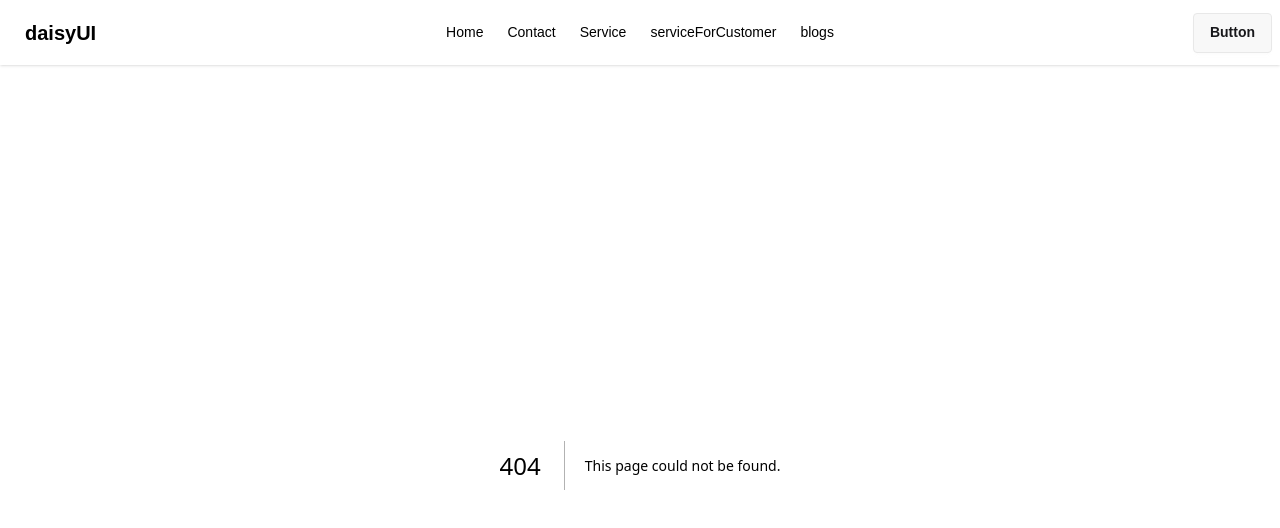
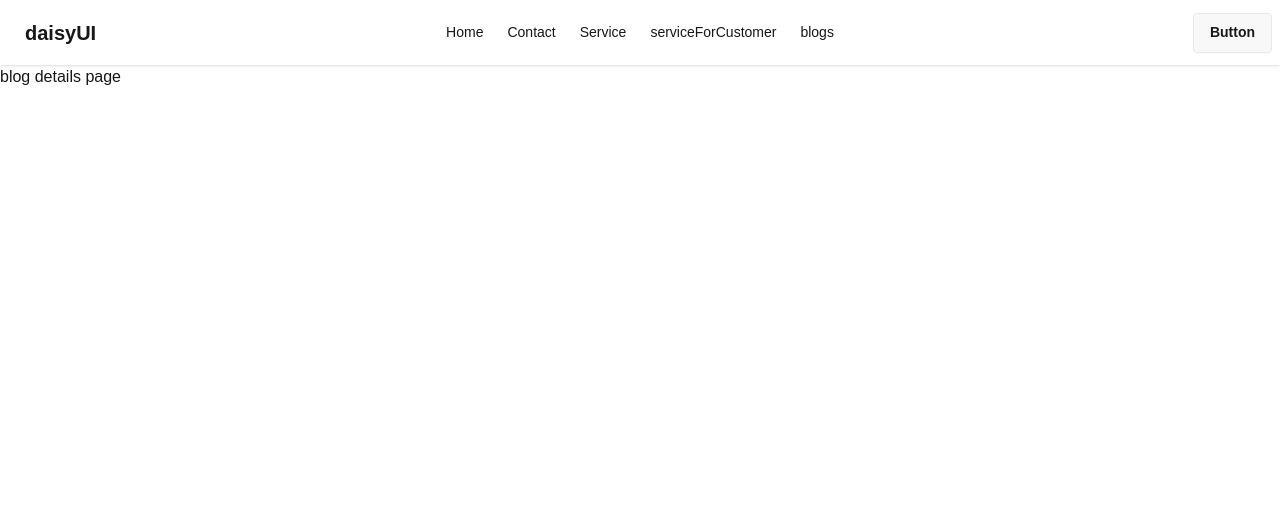
Before and after one commit to ryousufrahman/frist-nextjs-app, a Next.js app: page /blog/1 in a window 1280 px wide. Before the commit this address had no page. Shown: the top 528 px of the page. Built offline with nearby package versions, Linux system fonts and the light colour scheme.

Commit message:
made dynamic route but not received data

```diff
--- /dev/null
+++ b/src/app/blog/[blogId]/page.jsx
@@ -0,0 +1,11 @@
+
+
+const BlogDetailsPage = () => {
+    return (
+        <div>
+            <p>blog details page</p>
+        </div>
+    );
+};
+
+export default BlogDetailsPage;
```
